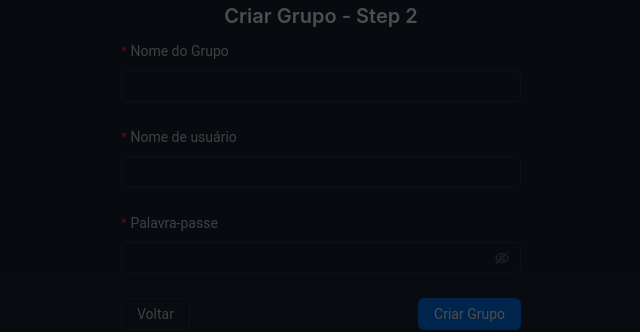
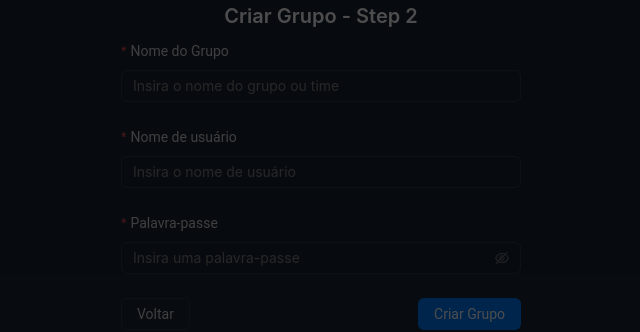
Before and after one commit to johnquinto/frontend-react, a React (Vite) app: page /create-team-next/1/1/1 in a window 1280 px wide. Shown: the part 235-567 px from the top of the page, without its empty margins (319-959 px from the left). Built offline with nearby package versions, Linux system fonts and the light colour scheme; no server answers.

Commit message:
Update CreateTeamNext.jsx

```diff
--- a/src/pages/team/CreateTeamNext.jsx
+++ b/src/pages/team/CreateTeamNext.jsx
@@ -80,7 +80,7 @@ const CreateTeamNext = () => {
                 { required: true, message: "Por favor insira o nome do time!" },
               ]}
             >
-              <Input />
+              <Input placeholder="Insira o nome do grupo ou time"/>
             </Form.Item>
 
             <Form.Item
@@ -94,7 +94,7 @@ const CreateTeamNext = () => {
                 },
               ]}
             >
-              <Input />
+              <Input placeholder="Insira o nome de usuário"/>
             </Form.Item>
 
             <Form.Item
@@ -102,14 +102,14 @@ const CreateTeamNext = () => {
 
               label="Palavra-passe"
               rules={[
-                { required: true, message: "Por favor insira sua senha!" },
+                { required: true, message: "Por favor insira uma palavra-passe!" },
                 {
                   min: 6,
                   message: "A senha deve ter pelo menos 6 caracteres!",
                 },
               ]}
             >
-              <Input.Password />
+              <Input.Password placeholder="Insira uma palavra-passe"/>
             </Form.Item>
 
             <Form.Item>
```
